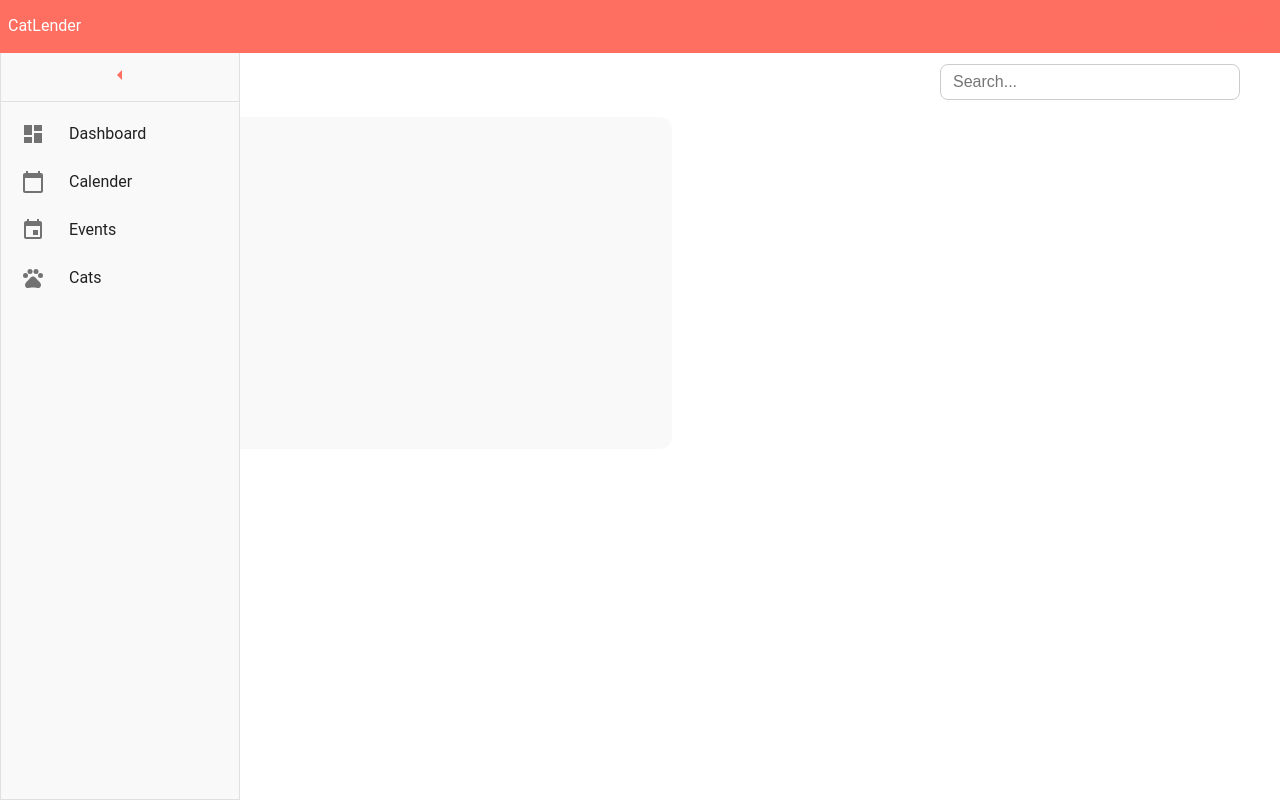
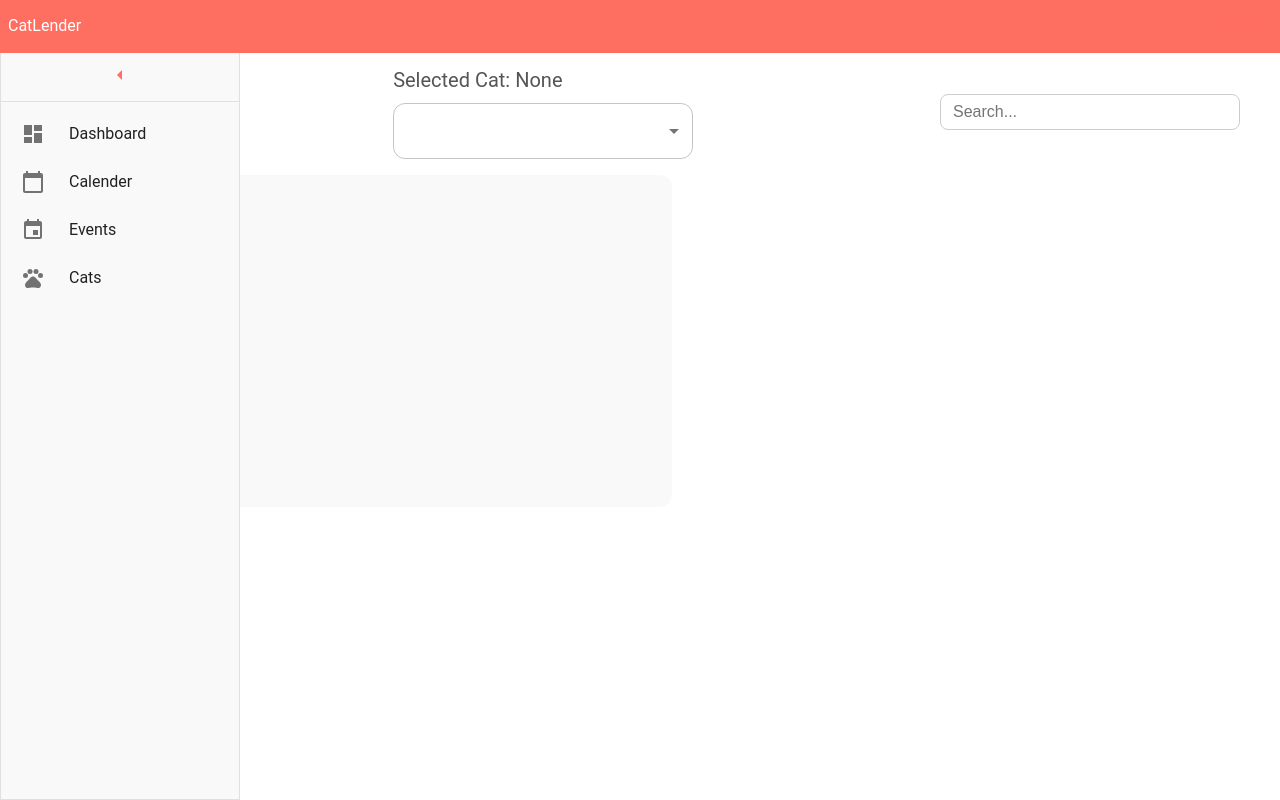
Before and after one commit to Albm1233123/CatLender, a React (Create React App) app in the folder frontend/: page /eventsPage in a window 1280 px wide. Built offline with nearby package versions, Linux system fonts and the light colour scheme.

Commit message:
fixed eventPage delete
quick fix, delete events works

```diff
--- a/frontend/src/pages/eventsPage.tsx
+++ b/frontend/src/pages/eventsPage.tsx
@@ -8,6 +8,7 @@ import SideBar from '../components/sidebar';
 import EventModal from '../components/eventModal';
 import CatEvents from '../components/events';
 import SearchBar from '../components/searchBar';
+import CatSelector from "../components/catSelector";
 
 // Types
 import { Cat } from '../types/cat';
@@ -88,8 +89,7 @@ function EventsPage() {
       const data = await response.json();
 
       if(response.ok) {
-        // this may be an issue/ sets all events to null
-         setEvents(data.catEvents ?? []);
+         setEvents(prevEvents => prevEvents.filter(e => e.id !== eventId));
       } else {
          console.error('Failed to delete event:', data.error);
       }
@@ -132,7 +132,7 @@ function EventsPage() {
         {/* Top controls: Add Event, Cat Selector, Search */}
         <Box sx={{ display: 'flex', justifyContent: 'space-between', alignItems: 'center', width: '100%' }}>
           <Button variant="contained" onClick={() => setIsModalOpen(true)}>Add Event</Button>
-
+          <CatSelector cats={cats} selectedCat={selectedCat} setSelectedCat={setSelectedCat} />
           <EventModal
             open={isModalOpen}
             onClose={() => setIsModalOpen(false)}
```
